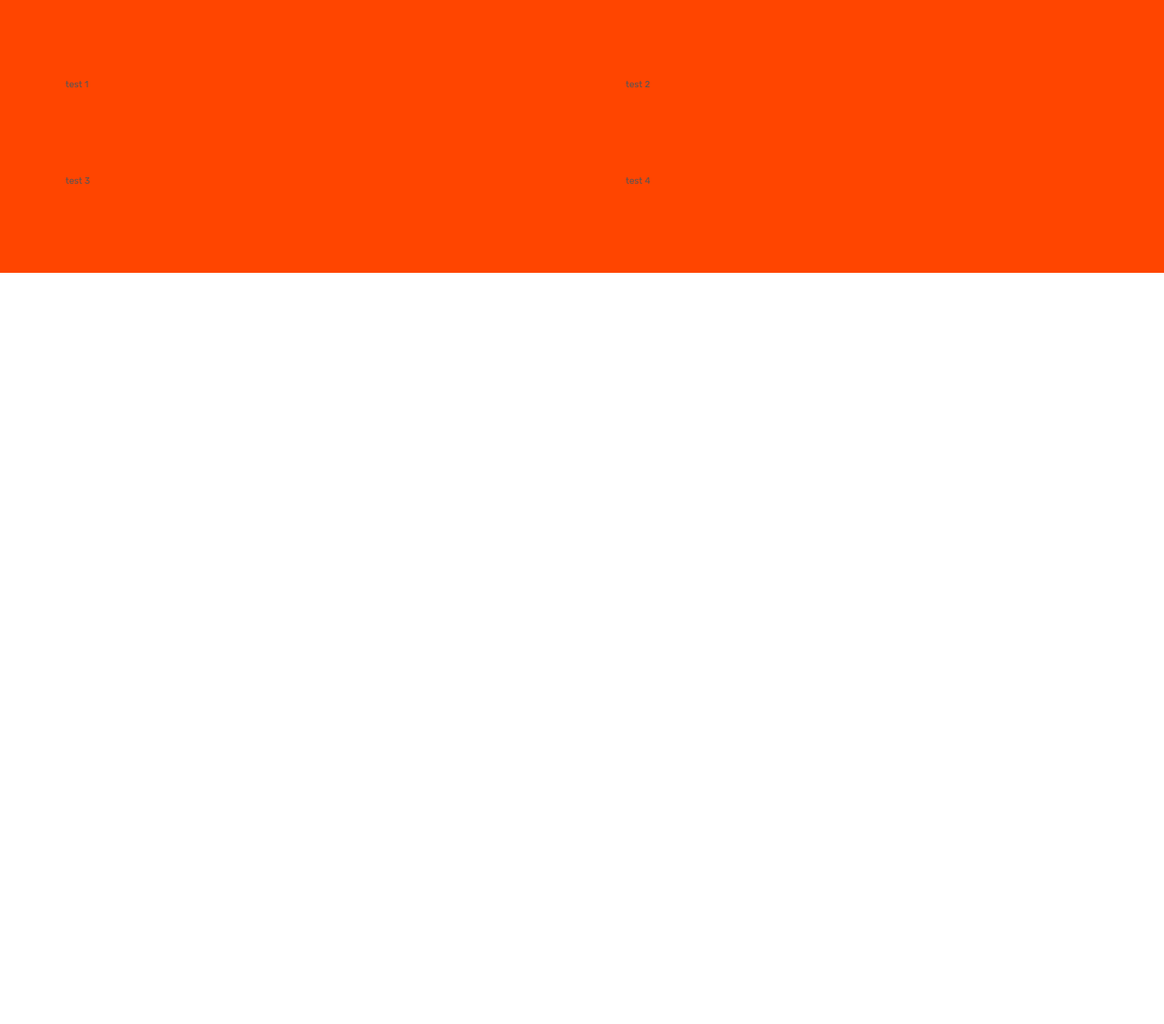
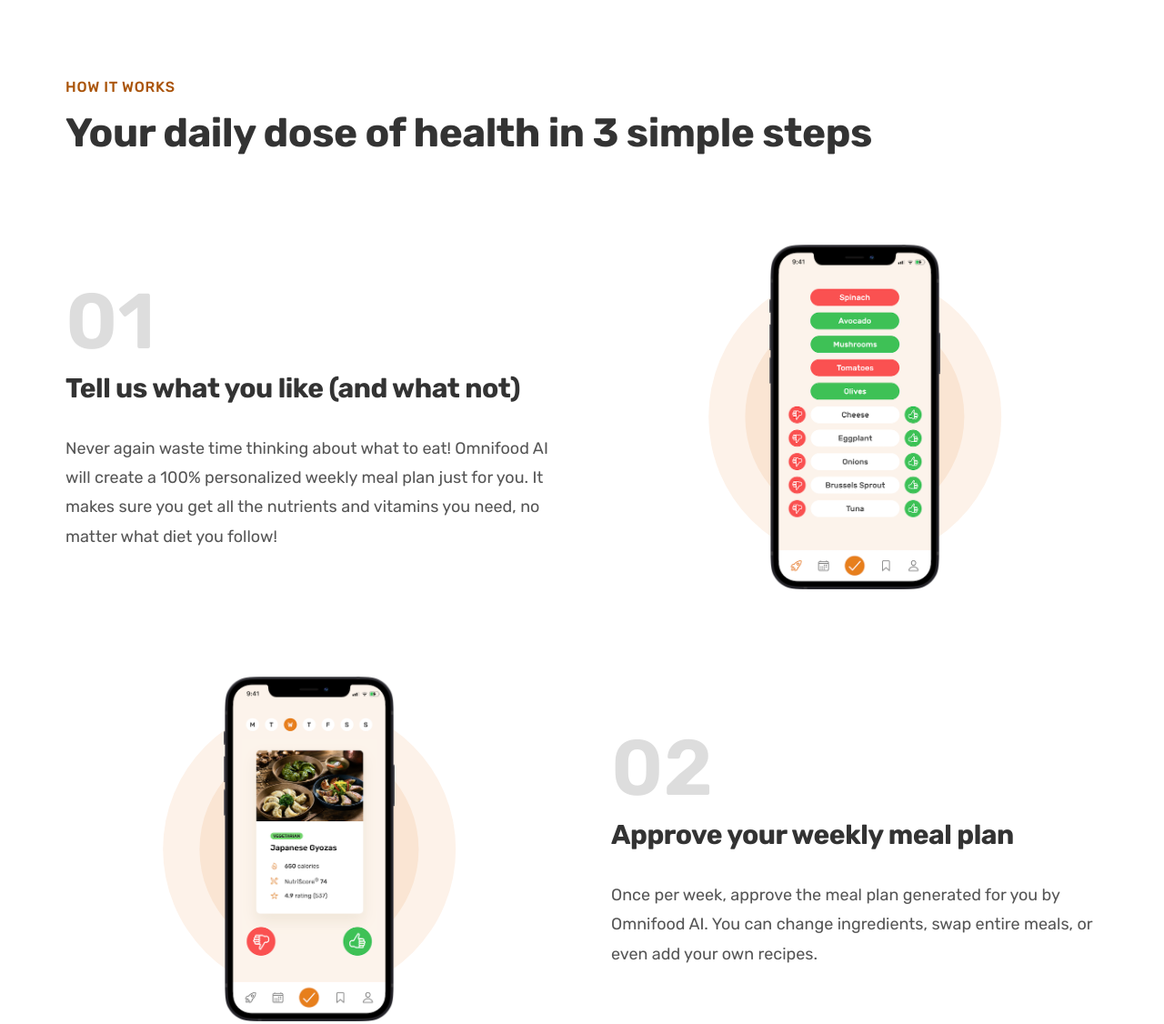
Before and after one commit to Riyad-sultan/Omni-Food, a plain HTML site: page index.html in a window 1280 px wide. Shown: the part 770-1896 px from the top of the page at 91% size. Before the commit the page ends 1070 px from the top, so only its background shows below. Drawn offline with Linux system fonts and the light colour scheme.

Commit message:
finsh working on the how to use it section

```diff
--- a/css/style.css
+++ b/css/style.css
@@ -1,75 +1,3 @@
-* {
-  margin: 0;
-  padding: 0;
-  box-sizing: border-box;
-}
-
-html {
-  font-size: 62.5%;
-}
-body {
-  font-family: "Rubik", sans-serif;
-  line-height: 1;
-  font-weight: 400;
-  color: #555;
-}
-/**********************/
-/* GENERAL COMPONENTS */
-/**********************/
-.container {
-  max-width: 120rem;
-  padding: 0 3.2rem;
-  margin: 0 auto;
-}
-.grid {
-  display: grid;
-  gap: 9.6rem;
-}
-.grid--2-cols {
-  grid-template-columns: repeat(2, 1fr);
-}
-.heading-primary {
-  font-size: 5.2rem;
-  font-weight: 700;
-  line-height: 1.05;
-  color: #333;
-  letter-spacing: -0.5px;
-  margin-bottom: 3.2rem;
-}
-.btn:link,
-.btn:visited {
-  display: inline-block;
-
-  font-size: 2rem;
-  padding: 1.6rem 3.2rem;
-  font-weight: 600;
-  text-decoration: none;
-  border-radius: 9px;
-
-  transition: background-color 0.3s;
-}
-.btn--full:link,
-.btn--full:visited {
-  background-color: #e67e22;
-  color: #fff;
-}
-.btn--full:hover,
-.btn--full:active {
-  background-color: #cf711f;
-}
-.btn--outline:link,
-.btn--outline:visited {
-  background-color: #fff;
-  color: #555;
-}
-.btn--outline:hover,
-.btn--outline:active {
-  background-color: #fdf2e9;
-  box-shadow: inset 0 0 0 3px #fff;
-}
-.margin-right-sm {
-  margin-right: 1.6rem !important;
-}
 /**********************/
 /* HEADER */
 /**********************/
@@ -179,5 +107,49 @@ body {
 /********************/
 .section-how {
   padding: 9.6rem 0;
-  background-color: orangered;
 }
+.step-number {
+  font-size: 8.6rem;
+  font-weight: 600;
+  color: #ddd;
+  margin-bottom: 1.2rem;
+}
+.step-description {
+  font-size: 1.8rem;
+  line-height: 1.8;
+}
+.step-img-box {
+  position: relative;
+  display: flex;
+  align-items: center;
+  justify-content: center;
+}
+.step-img-box::before,
+.step-img-box::after {
+  content: "";
+  display: block;
+
+  position: absolute;
+  border-radius: 50%;
+  top: 50%;
+  left: 50%;
+  transform: translate(-50%, -50%);
+}
+.step-img-box::before {
+  width: 60%;
+  padding-bottom: 60%;
+  background-color: #fdf2e9;
+  z-index: -2;
+}
+.step-img-box::after {
+  width: 45%;
+  padding-bottom: 45%;
+  background-color: #fae5d3;
+  z-index: -1;
+}
+.step-img {
+  width: 35%;
+}
+.step-text-box {
+  align-self: center;
+}
--- a/index.html
+++ b/index.html
@@ -10,6 +10,7 @@
       rel="stylesheet"
     />
     <link rel="stylesheet" href="./css/style.css" />
+    <link rel="stylesheet" href="./css/general.css" />
     <title>Omnifood</title>
   </head>
   <body>
@@ -26,7 +27,6 @@
       </nav>
     </header>
     <main>
-
       <section class="section-hero">
         <div class="hero">
           <div class="hero-text-box">
@@ -34,9 +34,9 @@
               A healthy meal delivered to your door, every single day
             </h1>
             <p class="hero-description">
-            The smart 365-days-per-year food subscription that will make you eat
-            healthy again. Tailored to your personal tastes and nutritional
-            needs.
+              The smart 365-days-per-year food subscription that will make you
+              eat healthy again. Tailored to your personal tastes and
+              nutritional needs.
             </p>
             <a href="#" class="btn btn--full margin-right-sm"
               >Start eating well</a
@@ -44,12 +44,30 @@
             <a href="#" class="btn btn--outline">Learn more &darr;</a>
             <div class="delivered-meals">
               <div class="delivered-imgs">
-              <img src="./img/customers/customer-1.jpg" alt="Customer photo" />
-              <img src="./img/customers/customer-2.jpg" alt="Customer photo" />
-              <img src="./img/customers/customer-3.jpg" alt="Customer photo" />
-              <img src="./img/customers/customer-4.jpg" alt="Customer photo" />
-              <img src="./img/customers/customer-5.jpg" alt="Customer photo" />
-              <img src="./img/customers/customer-6.jpg" alt="Customer photo" />
+                <img
+                  src="./img/customers/customer-1.jpg"
+                  alt="Customer photo"
+                />
+                <img
+                  src="./img/customers/customer-2.jpg"
+                  alt="Customer photo"
+                />
+                <img
+                  src="./img/customers/customer-3.jpg"
+                  alt="Customer photo"
+                />
+                <img
+                  src="./img/customers/customer-4.jpg"
+                  alt="Customer photo"
+                />
+                <img
+                  src="./img/customers/customer-5.jpg"
+                  alt="Customer photo"
+                />
+                <img
+                  src="./img/customers/customer-6.jpg"
+                  alt="Customer photo"
+                />
               </div>
               <p class="delivered-text">
                 <span>250,000+ </span>meals delivered last year!
@@ -67,11 +85,68 @@
       </section>
 
       <section class="section-how">
+        <div class="container">
+          <span class="subheading">How it works</span>
+          <h2 class="heading-secondary">
+            Your daily dose of health in 3 simple steps
+          </h2>
+        </div>
         <div class="container grid grid--2-cols">
-        <div>test 1</div>
-        <div>test 2</div>
-        <div>test 3</div>
-        <div>test 4</div>
+          <!-- STEP 01 -->
+          <div class="step-text-box">
+            <p class="step-number">01</p>
+            <h3 class="heading-tertiary">
+              Tell us what you like (and what not)
+            </h3>
+            <p class="step-description">
+              Never again waste time thinking about what to eat! Omnifood AI
+              will create a 100% personalized weekly meal plan just for you. It
+              makes sure you get all the nutrients and vitamins you need, no
+              matter what diet you follow!
+            </p>
+          </div>
+          <div class="step-img-box">
+            <img
+              src="img/app/app-screen-1.png"
+              class="step-img"
+              alt="iPhone app preferences selection screen"
+            />
+          </div>
+          <!-- STEP 02 -->
+          <div class="step-img-box">
+            <img
+              src="img/app/app-screen-2.png"
+              class="step-img"
+              alt="meal approving plan"
+            />
+          </div>
+          <div class="step-text-box">
+            <p class="step-number">02</p>
+            <h3 class="heading-tertiary">Approve your weekly meal plan</h3>
+            <p class="step-description">
+              Once per week, approve the meal plan generated for you by Omnifood
+              AI. You can change ingredients, swap entire meals, or even add
+              your own recipes.
+            </p>
+          </div>
+
+          <!-- STEP 03 -->
+          <div class="step-text-box">
+            <p class="step-number">03</p>
+            <h3 class="heading-tertiary">Receive meals at convenient time</h3>
+            <p class="step-description">
+              Best chefs in town will cook your selected meal every day, and we
+              will deliver it to your door whenever works best for you. You can
+              change delivery schedule and address daily!
+            </p>
+          </div>
+          <div class="step-img-box">
+            <img
+              src="img/app/app-screen-3.png"
+              class="step-img"
+              alt="delivery screen"
+            />
+          </div>
         </div>
       </section>
     </main>
```
Lines whose indentation alone changed are shown as unchanged.
